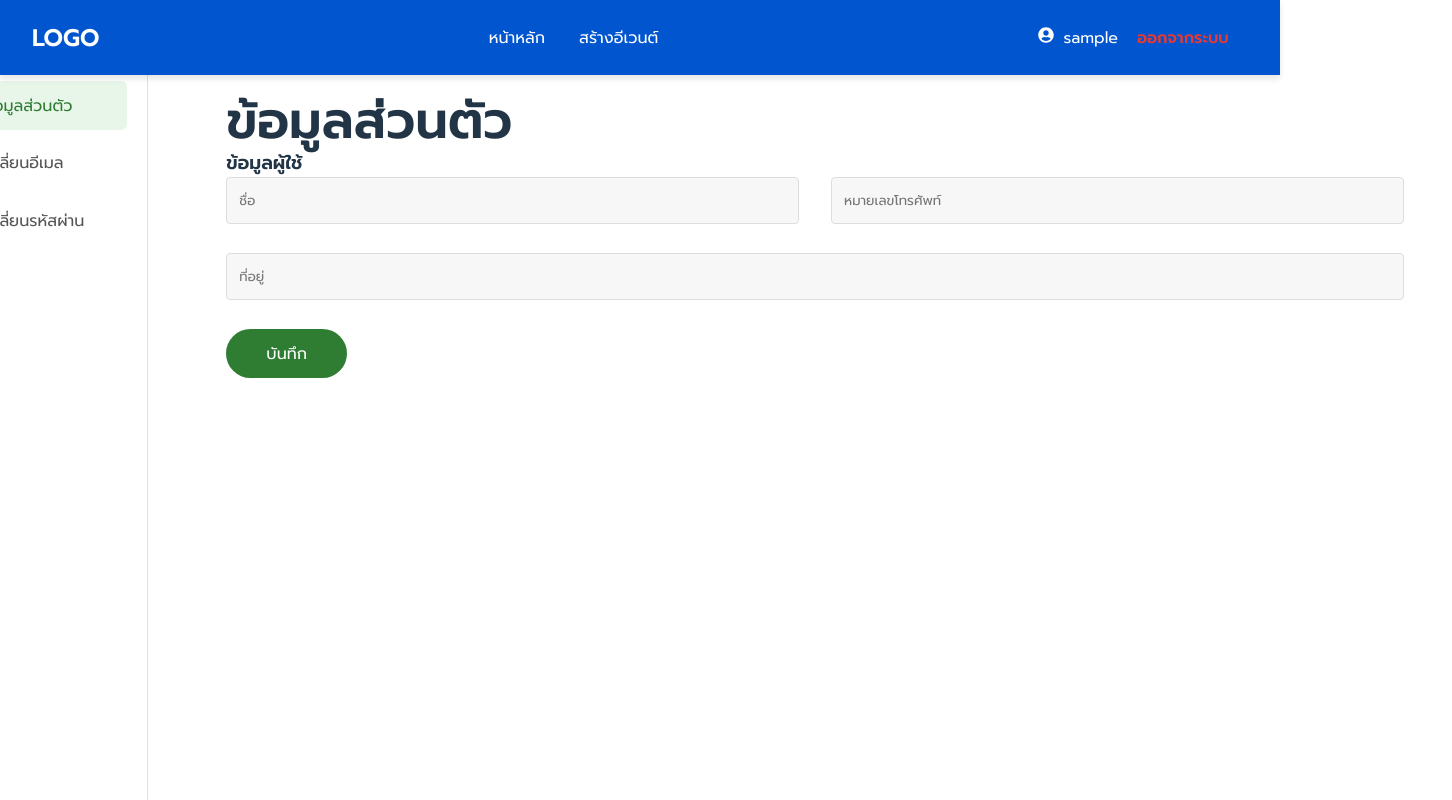
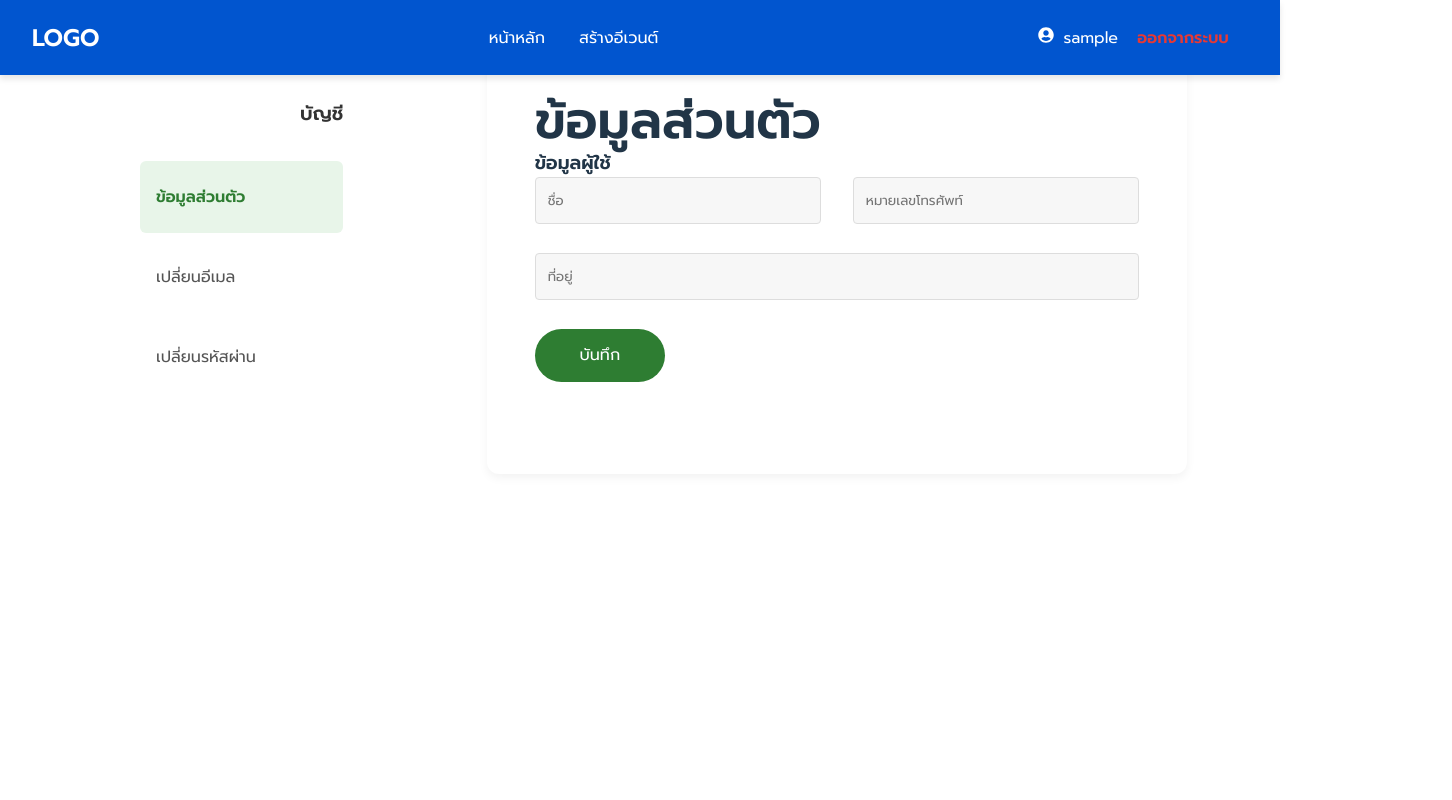
Before and after one commit to NarongdechP/Local-Vibes-Web-app, a React (Vite) app in the folder src/: page /Local-Vibes-Web-app/edit-profile in a window 1280 px wide. Shown: the whole page, 1452 px wide, since content can reach past the window. Built offline with nearby package versions, Linux system fonts and the light colour scheme; no server answers; sample sign-in values are in the browser's storage; some icons are missing.

Commit message:
editProfile

```diff
--- a/src/pages/EditProfile.css
+++ b/src/pages/EditProfile.css
@@ -1,20 +1,27 @@
 /* Layout */
 .edit-profile-container {
     display: flex;
-    min-height: 100vh;
+    min-height: 80vh;
+    width: 100vw;
     font-family: 'Prompt', sans-serif;
     background-color: #fff;
+    align-items: flex-start;
+    margin: 0 !important; /* ใช้ !important ชั่วคราวเพื่อทดสอบ */
+    padding: 0 !important;
+    margin-left: 250px;
   }
 
   /* Sidebar */
   .sidebar {
     width: 250px;
     background-color: #f8f8f8;
-    padding: 5.8rem 1rem;
-    border-right: 1px solid #e0e0e0;
+    padding: 6.8rem 1rem 5.8rem 1rem;
     position: sticky;
     top: 0;
     height: 100vh;
+    align-items: flex-start;
+    position: relative;
+
   }
 
   .sidebar h3 {
@@ -22,36 +29,51 @@
     font-weight: bold;
     color: #333;
     font-size: 1.2rem;
-    padding-left: 0.5rem;
+    padding-left: 10rem;
+    margin-top: 5rem;
+    top: 4rem;
+    left: 0;
+    overflow-y: auto;
   }
 
   .sidebar ul {
     list-style: none;
     padding: 0;
+    margin-top: 1rem;
   }
 
   .sidebar li {
-    padding: 0.8rem 1rem;
+    padding: 1.5rem 1rem;
     margin-bottom: 0.5rem;
     color: #555;
     cursor: pointer;
     border-radius: 6px;
-    transition: all 0.2s;
+    transition: all 0.3s;
+
+
   }
 
   .sidebar li:hover,
   .sidebar li.active {
     background-color: #e8f5e9;
     color: #2e7d32;
-    font-weight: 500;
+    font-weight: 600;
+
+
   }
 
   /* Main Content */
   .profile-content {
     flex: 1;
     padding: 5.8rem 3rem;
-    overflow-y: auto;
-  }
+    max-width: 700px;
+    margin: 0 auto; /* เพิ่มการจัดตรงกลาง */
+    background-color: #fff;
+    border-radius: 12px;
+    box-shadow: 0 4px 10px rgba(0,0,0,0.05); /* เงานุ่ม ๆ */
+}
+
+
 
   .profile-header {
     margin-bottom: 2rem;
@@ -97,6 +119,7 @@
   /* Form Fields */
   .form-section {
     max-width: 800px;
+    margin-left: 0;
   }
 
   .form-row {
@@ -135,16 +158,18 @@
     justify-content: flex-end;
     gap: 1rem;
     margin-top: 3rem;
+
   }
 
   .button-confirm {
     background-color: #2e7d32;
     color: white;
-    padding: 0.8rem 2.5rem;
+    padding: 0.9rem 2.8rem;
     border: none;
     border-radius: 30px;
     cursor: pointer;
     font-weight: 500;
+    font-size: 1rem;
     transition: background-color 0.2s;
   }
 
@@ -166,3 +191,7 @@
   .button-cancel:hover {
     background-color: #ffebee;
   }
+  body, html {
+  margin: 0;
+  padding: 0;
+}
--- a/src/pages/EditProfile.jsx
+++ b/src/pages/EditProfile.jsx
@@ -123,14 +123,14 @@ function EditProfile() {
   };
 
   return (
-    <div className="edit-profile-container">
-      <div className="sidebar">
+    <div class="edit-profile-container">
+      <div class="sidebar">
         <h3>บัญชี</h3>
         <ul>
-          <li className={activeForm === 'profile' ? 'active' : ''} onClick={() => setActiveForm('profile')}>
+          <li class={activeForm === 'profile' ? 'active' : ''} onClick={() => setActiveForm('profile')}>
             ข้อมูลส่วนตัว
           </li>
-          <li className={activeForm === 'email' ? 'active' : ''} onClick={() => {
+          <li class={activeForm === 'email' ? 'active' : ''} onClick={() => {
             setActiveForm('email');
             setNewEmail(''); // ให้ช่องอีเมลใหม่ว่าง
             setEmailChangeSuccess(false);
```
